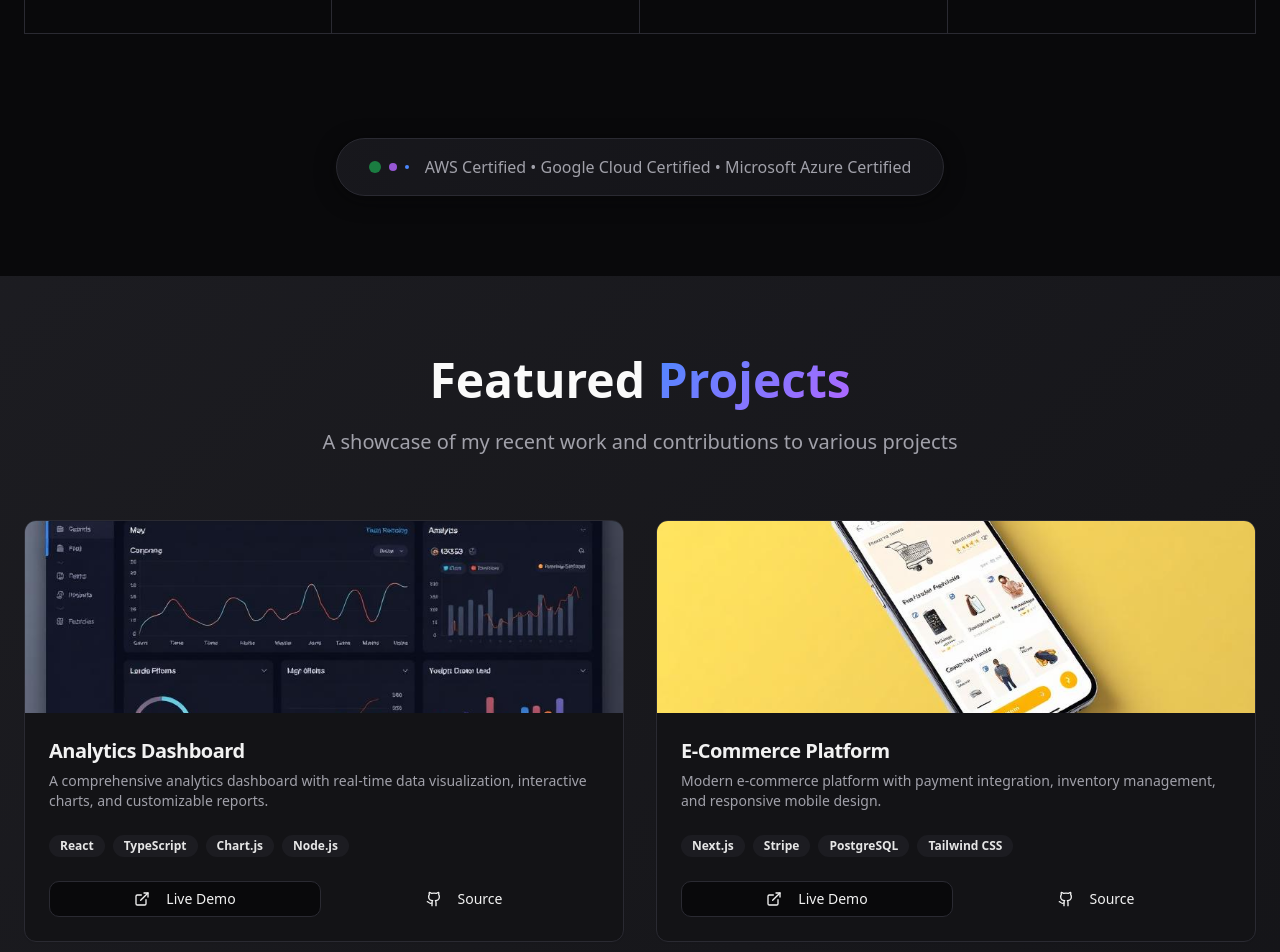
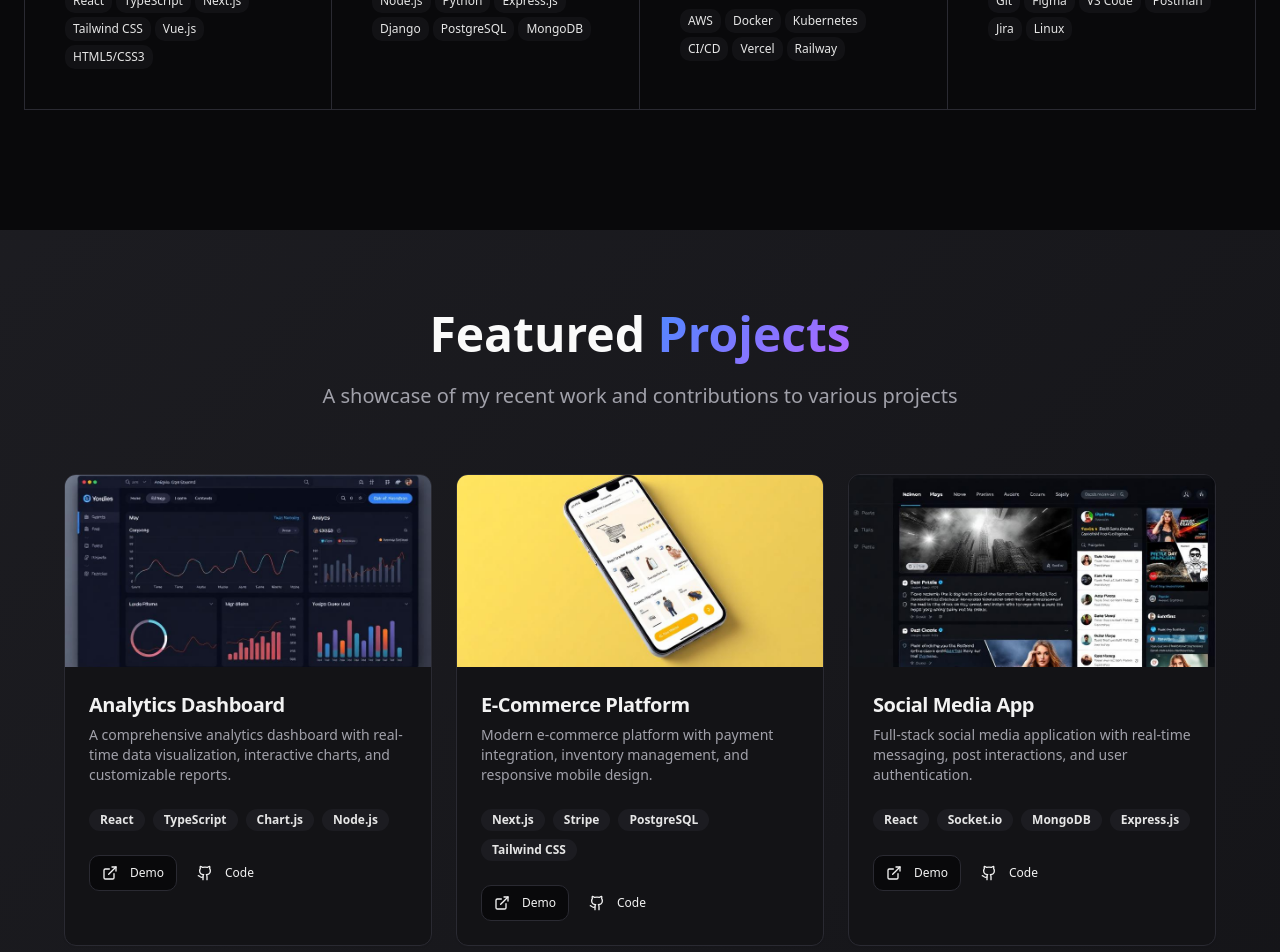
Before and after one commit to yogesh-123231/Portfolio, a React (Vite) app: page / in a window 1280 px wide. Shown: the part 2320-3272 px from the top of the page. Built offline with nearby package versions, Linux system fonts and the light colour scheme.

Commit message:
Refactor: Update skills and projects sections
- Add technologies to the skills card.
- Remove "AWS Certified" from the skills section.
- Reduce the size of project cards.
- Decrease the width of the "Live Demo" and "Source" buttons.

```diff
--- a/src/components/Projects.tsx
+++ b/src/components/Projects.tsx
@@ -59,7 +59,7 @@ export function Projects() {
         </div>
 
         {/* Projects Grid */}
-        <div className="grid md:grid-cols-2 gap-8">
+        <div className="grid md:grid-cols-2 lg:grid-cols-3 gap-6 max-w-6xl mx-auto">
           {projects.map((project, index) => (
             <Card
               key={project.title}
@@ -123,20 +123,20 @@ export function Projects() {
                 <Button
                   variant="outline"
                   size="sm"
-                  className="flex-1 border-border hover:bg-secondary"
+                  className="px-3 py-1 text-xs border-border hover:bg-secondary"
                   onClick={() => window.open(project.liveUrl, '_blank')}
                 >
-                  <ExternalLink className="h-4 w-4 mr-2" />
-                  Live Demo
+                  <ExternalLink className="h-3 w-3 mr-1" />
+                  Demo
                 </Button>
                 <Button
                   variant="ghost"
                   size="sm"
-                  className="flex-1 hover:bg-secondary"
+                  className="px-3 py-1 text-xs hover:bg-secondary"
                   onClick={() => window.open(project.githubUrl, '_blank')}
                 >
-                  <Github className="h-4 w-4 mr-2" />
-                  Source
+                  <Github className="h-3 w-3 mr-1" />
+                  Code
                 </Button>
               </CardFooter>
             </Card>
--- a/src/components/Skills.tsx
+++ b/src/components/Skills.tsx
@@ -18,25 +18,6 @@ export function Skills() {
         {/* Feature Section with Hover Effects */}
         <FeaturesSectionWithHoverEffects />
 
-        {/* Enhanced Certifications Preview */}
-        <motion.div
-          className="mt-16 text-center"
-          initial={{ opacity: 0, y: 30 }}
-          whileInView={{ opacity: 1, y: 0 }}
-          transition={{ duration: 0.6, delay: 0.4 }}
-          viewport={{ once: true }}
-        >
-          <div className="inline-flex items-center gap-4 bg-gradient-to-r from-secondary/80 to-muted/80 backdrop-blur-sm rounded-full px-8 py-4 border border-border shadow-card">
-            <div className="flex items-center gap-2">
-              <div className="w-3 h-3 bg-success rounded-full animate-pulse" />
-              <div className="w-2 h-2 bg-accent rounded-full animate-pulse" style={{ animationDelay: '0.5s' }} />
-              <div className="w-1 h-1 bg-primary rounded-full animate-pulse" style={{ animationDelay: '1s' }} />
-            </div>
-            <span className="text-muted-foreground font-medium">
-              AWS Certified • Google Cloud Certified • Microsoft Azure Certified
-            </span>
-          </div>
-        </motion.div>
       </div>
     </section>
   )
--- a/src/components/ui/feature-section-with-hover-effects.tsx
+++ b/src/components/ui/feature-section-with-hover-effects.tsx
@@ -17,23 +17,27 @@ export function FeaturesSectionWithHoverEffects() {
       description:
         "Building modern, responsive user interfaces with cutting-edge technologies and frameworks.",
       icon: <Terminal />,
+      technologies: ['React', 'TypeScript', 'Next.js', 'Tailwind CSS', 'Vue.js', 'HTML5/CSS3']
     },
     {
       title: "Backend Development",
       description:
         "Creating robust server-side applications and APIs with scalable architecture.",
       icon: <Zap />,
+      technologies: ['Node.js', 'Python', 'Express.js', 'Django', 'PostgreSQL', 'MongoDB']
     },
     {
       title: "Cloud & DevOps",
       description:
         "Deploying and managing applications in cloud environments with modern DevOps practices.",
       icon: <Cloud />,
+      technologies: ['AWS', 'Docker', 'Kubernetes', 'CI/CD', 'Vercel', 'Railway']
     },
     {
       title: "Tools & Others",
       description: "Utilizing essential development tools and technologies to streamline workflows.",
       icon: <Settings />,
+      technologies: ['Git', 'Figma', 'VS Code', 'Postman', 'Jira', 'Linux']
     },
   ];
   return (
@@ -50,11 +54,13 @@ const Feature = ({
   description,
   icon,
   index,
+  technologies,
 }: {
   title: string;
   description: string;
   icon: React.ReactNode;
   index: number;
+  technologies: string[];
 }) => {
   return (
     <div
@@ -79,9 +85,23 @@ const Feature = ({
           {title}
         </span>
       </div>
-      <p className="text-sm text-muted-foreground max-w-xs relative z-10 px-10">
+      <p className="text-sm text-muted-foreground max-w-xs relative z-10 px-10 mb-4">
         {description}
       </p>
+
+      {/* Technology badges */}
+      <div className="relative z-10 px-10">
+        <div className="flex flex-wrap gap-1">
+          {technologies.map((tech) => (
+            <span
+              key={tech}
+              className="text-xs bg-secondary/50 text-secondary-foreground px-2 py-1 rounded-md group-hover/feature:bg-secondary/80 transition-colors duration-200"
+            >
+              {tech}
+            </span>
+          ))}
+        </div>
+      </div>
     </div>
   );
 };
```
